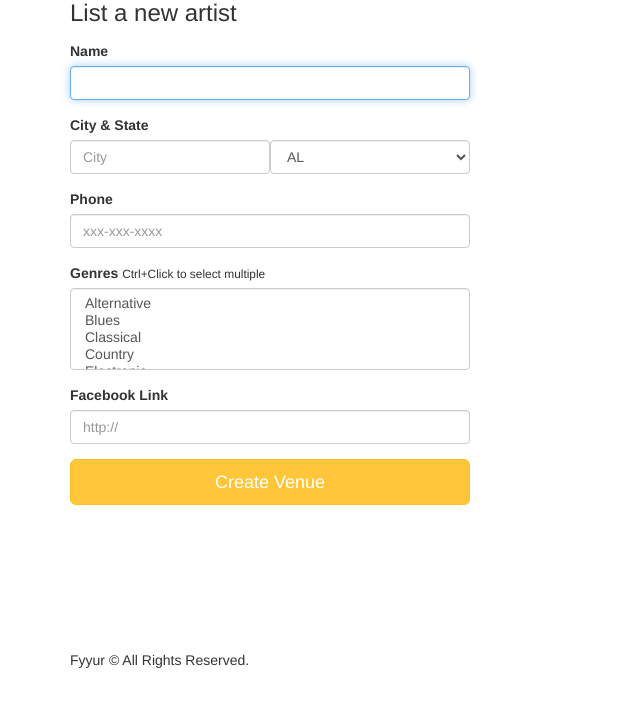
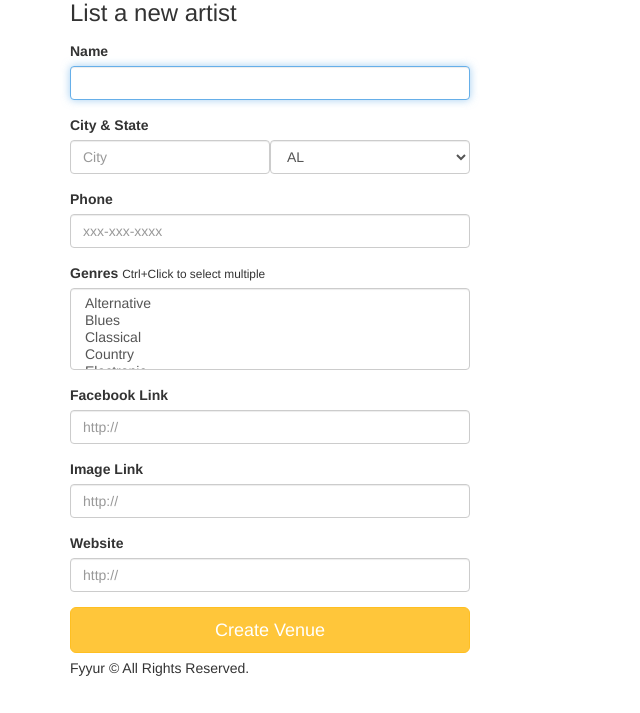
Before and after one commit to SuHamza/FSND-P1-Fyyur, a Flask app: page /artists/create in a window 1280 px wide. Shown: the part 95-808 px from the top of the page, without its empty margins (0-640 px from the left). Before the commit the page ends 763 px from the top, so only its background shows below. Run offline with Flask 2, Linux system fonts and the light colour scheme; some libraries are stand-ins or nearby versions.

Commit message:
Create Artist & Migration V2

```diff
--- a/app.py
+++ b/app.py
@@ -54,11 +54,11 @@ class Artist(db.Model):
     name = db.Column(db.String)
     city = db.Column(db.String(120))
     state = db.Column(db.String(120))
+    address = db.Column(db.String(120))
     phone = db.Column(db.String(120))
     genres = db.Column(db.String(120))
     image_link = db.Column(db.String(500))
     facebook_link = db.Column(db.String(120))
-
     # TODO: implement any missing fields, as a database migration using Flask-Migrate
     # Website Link
     website = db.Column(db.String(120))
@@ -229,18 +229,22 @@ def create_venue_form():
 def create_venue_submission():
   error = False
   new_venue = {}
+  form = VenueForm(request.form)
   # TODO: insert form data as a new Venue record in the db, instead
   # TODO: modify data to be the data object returned from db insertion
+  form.validate_on_submit()
   try:
     name = request.form.get('name')
     city = request.form.get('city')
     state = request.form.get('state')
     address = request.form.get('address')
     phone = request.form.get('phone')
-    genres = request.form.get('genres')
+    genres_list = request.form.getlist('genres')
+    # Convert Genres list to a comma separated string
+    genres = ', '.join(genres_list)
     facebook_link = request.form.get('facebook_link')
     image_link = request.form.get('image_link')
-    website = request.form.get('website')
+    website = request.form.get('website_link')
     venue = Venue(name=name, city=city, state=state, address=address, phone=phone, \
                   genres=genres, facebook_link=facebook_link, image_link=image_link, website=website)
     db.session.add(venue)
@@ -260,6 +264,7 @@ def create_venue_submission():
     # on successful db insert, flash success
     flash('Venue ' + request.form['name'] + ' was successfully listed!')
     return render_template('pages/home.html')
+  # return render_template('forms/new_venue.html', form=form)
 
 @app.route('/venues/<venue_id>', methods=['DELETE'])
 def delete_venue(venue_id):
@@ -445,13 +450,41 @@ def create_artist_form():
 @app.route('/artists/create', methods=['POST'])
 def create_artist_submission():
   # called upon submitting the new artist listing form
+  error = False
+  new_artist = {}
+  # form = ArtistForm(request.form)
   # TODO: insert form data as a new Venue record in the db, instead
-  # TODO: modify data to be the data object returned from db insertion
+  # # TODO: modify data to be the data object returned from db insertion
+  # form.validate_on_submit()
+  try:
+    name = request.form.get('name')
+    city = request.form.get('city')
+    state = request.form.get('state')
+    address = request.form.get('address')
+    phone = request.form.get('phone')
+    genres_list = request.form.getlist('genres')
+    # Convert Genres list to a comma separated string
+    genres = ', '.join(genres_list)
+    facebook_link = request.form.get('facebook_link')
+    image_link = request.form.get('image_link')
+    website = request.form.get('website_link')
+    artist = Artist(name=name, city=city, state=state, address=address, phone=phone, \
+                    genres=genres, facebook_link=facebook_link, image_link=image_link, website=website)
+    db.session.add(artist)
+    db.session.commit()
+    new_artist = artist
+  except:
+    error = True
+    db.session.rollback()
+  finally:
+    db.session.close()
 
-  # on successful db insert, flash success
-  flash('Artist ' + request.form['name'] + ' was successfully listed!')
-  # TODO: on unsuccessful db insert, flash an error instead.
-  # e.g., flash('An error occurred. Artist ' + data.name + ' could not be listed.')
+  if error:
+    # TODO: on unsuccessful db insert, flash an error instead.
+    flash('An error occurred. Artist ' + request.form['name'] + ' could not be listed!')
+  else:
+    # on successful db insert, flash success
+    flash('Artist ' + request.form['name'] + ' was successfully listed!')
   return render_template('pages/home.html')
 
 
--- a/forms.py
+++ b/forms.py
@@ -1,7 +1,7 @@
 from datetime import datetime
 from flask_wtf import Form
 from wtforms import StringField, SelectField, SelectMultipleField, DateTimeField
-from wtforms.validators import DataRequired, AnyOf, URL
+from wtforms.validators import DataRequired, AnyOf, URL, Regexp
 
 class ShowForm(Form):
     artist_id = StringField(
@@ -83,7 +83,7 @@ class VenueForm(Form):
         'address', validators=[DataRequired()]
     )
     phone = StringField(
-        'phone'
+        'phone', validators=[Regexp(regex='^[0-9]{3}-[0-9]{3}-[0-9]{4}$', message='Please enter a valid US phone number!')]
     )
     image_link = StringField(
         'image_link', validators=[URL()]
@@ -184,11 +184,10 @@ class ArtistForm(Form):
         ]
     )
     phone = StringField(
-        # TODO implement validation logic for state
-        'phone'
+        'phone', validators=[Regexp(regex='^[0-9]{3}-[0-9]{3}-[0-9]{4}$', message='Please enter a valid US phone number!')]
     )
     image_link = StringField(
-        'image_link'
+        'image_link', validators=[URL()]
     )
     genres = SelectMultipleField(
         # TODO implement enum restriction
@@ -219,5 +218,8 @@ class ArtistForm(Form):
         # TODO implement enum restriction
         'facebook_link', validators=[URL()]
     )
+    website_link = StringField(
+        'website_link', validators=[URL()]
+    )
 
 # TODO IMPLEMENT NEW ARTIST FORM AND NEW SHOW FORM
--- a/templates/forms/new_artist.html
+++ b/templates/forms/new_artist.html
@@ -1,13 +1,13 @@
 {% extends 'layouts/main.html' %} {% block title %}New Artist{% endblock %} {% block content %}
 <div class="form-wrapper">
-  <form method="post" class="form">
+  <form method="post" class="form" action="/artists/create">
     <h3 class="form-heading">List a new artist</h3>
     <div class="form-group">
       <label for="name">Name</label>
       {{ form.name(class_ = 'form-control', autofocus = true) }}
     </div>
     <div class="form-group">
-      <label>City & State</label>
+      <label>City &amp; State</label>
       <div class="form-inline">
         <div class="form-group">
           {{ form.city(class_ = 'form-control', placeholder='City', autofocus = true) }}
@@ -30,6 +30,14 @@
       <label for="facebook_link">Facebook Link</label>
       {{ form.facebook_link(class_ = 'form-control', placeholder='http://', id=form.state.id, autofocus = true) }}
     </div>
+    <div class="form-group">
+      <label for="image_link">Image Link</label>
+      {{ form.image_link(class_ = 'form-control', placeholder='http://', id=form.state.id, autofocus = true) }}
+    </div>
+    <div class="form-group">
+      <label for="website_link">Website</label>
+      {{ form.website_link(class_ = 'form-control', placeholder='http://', id=form.state.id, autofocus = true) }}
+    </div>
     <input type="submit" value="Create Venue" class="btn btn-primary btn-lg btn-block">
   </form>
 </div>
--- a/templates/forms/new_venue.html
+++ b/templates/forms/new_venue.html
@@ -6,6 +6,7 @@
         <i class="fa fa-home pull-right"></i>
       </a>
     </h3>
+    {{ form.csrf_token }}
     <div class="form-group">
       <label for="name">Name</label>
       {{ form.name(class_ = 'form-control', autofocus = true) }}
```
Also changed, not shown: migrations/versions/20fc7feff647_.py (added, +28 -0 lines).
